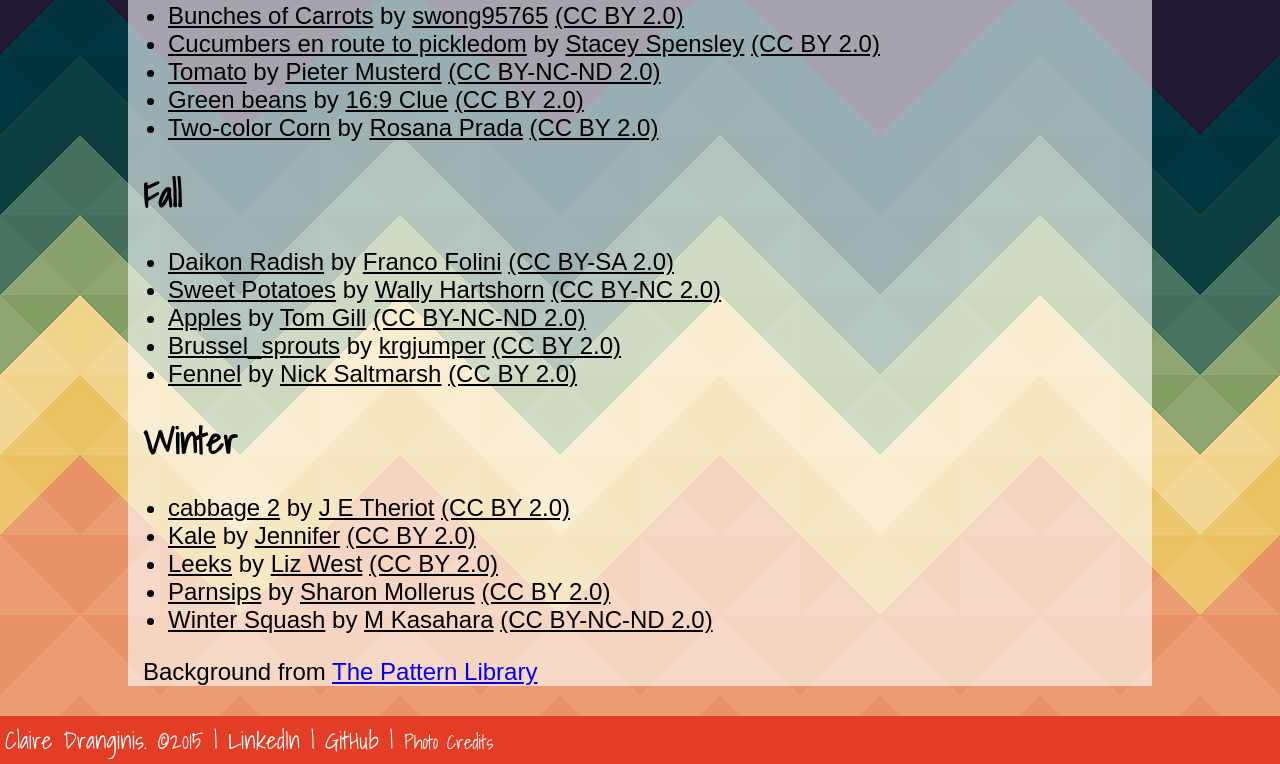
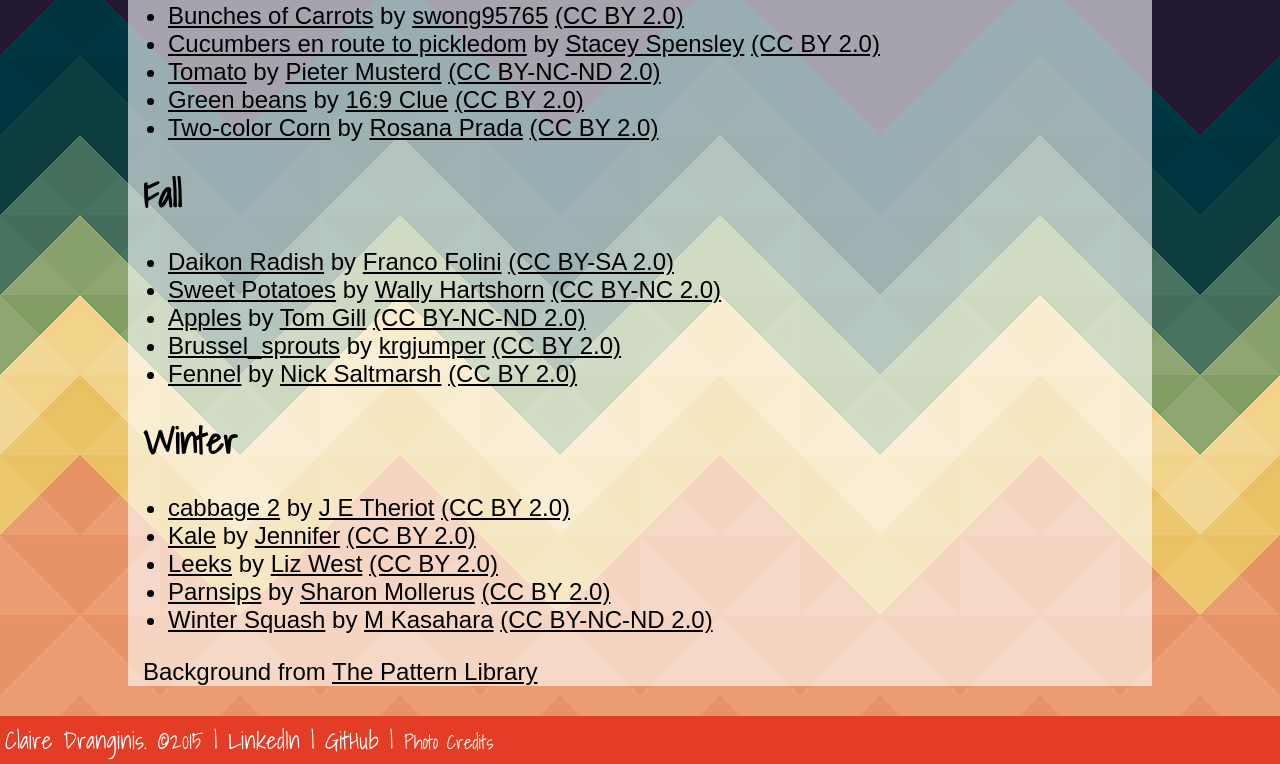
Before and after one commit to qlaire/well-seasoned, a plain HTML site: page photo_credits.html in a window 1280 px wide. Shown: the part 745-1509 px from the top of the page. Drawn offline with Linux system fonts and the light colour scheme; a web font is replaced by a local one.

Commit message:
update CSS for links on attribution page

```diff
--- a/css/style.css
+++ b/css/style.css
@@ -257,9 +257,11 @@ div#broccoli, div#asparagus, div#beets, div#rhubarb, div#spinach, div#carrots, d
   margin: 0 15px 0 15px;
 }
 
-.attribution a:visited, .attribution ul a {
+.attribution a:visited, .attribution a {
   color: black;
 }
+
+/* Footer */
 
 footer {
   background: #E33D26;
```
